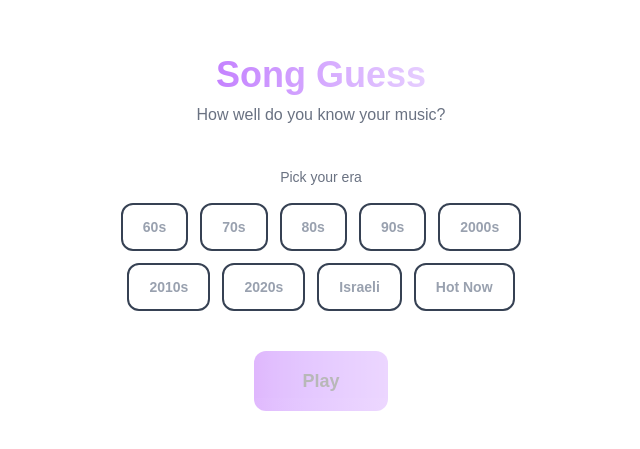
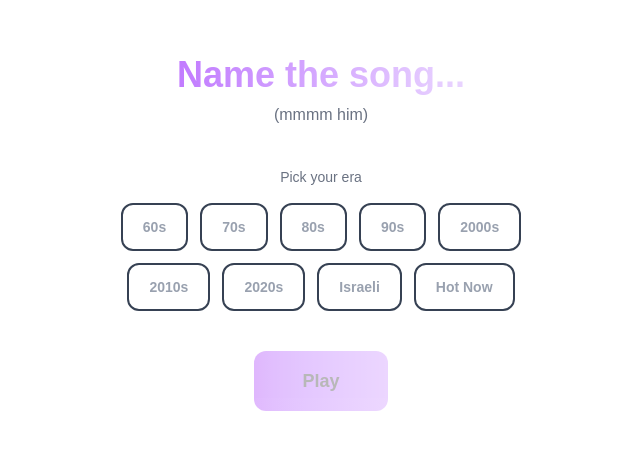
Before and after one commit to itairegev/song-guess, a Next.js app: page / in a window 1280 px wide. Shown: the part 111-560 px from the top of the page, without its empty margins (319-959 px from the left). Built offline with nearby package versions, Linux system fonts and the light colour scheme.

Commit message:
chore: rename to Name the song... (mmmm him)

```diff
--- a/src/app/layout.tsx
+++ b/src/app/layout.tsx
@@ -2,7 +2,7 @@ import type { Metadata } from 'next'
 import './globals.css'
 
 export const metadata: Metadata = {
-  title: 'Song Guess',
+  title: 'Name the song... (mmmm him)',
   description: 'Guess the song from audio snippets',
 }
 
--- a/src/app/page.tsx
+++ b/src/app/page.tsx
@@ -41,9 +41,9 @@ export default function Home() {
     <div className="flex flex-col items-center justify-center min-h-[80vh] gap-10">
       <div className="text-center">
         <h1 className="text-4xl font-bold mb-2 bg-gradient-to-r from-purple-400 to-purple-200 bg-clip-text text-transparent">
-          Song Guess
+          Name the song...
         </h1>
-        <p className="text-gray-500">How well do you know your music?</p>
+        <p className="text-gray-500">(mmmm him)</p>
       </div>
 
       <div>
```
